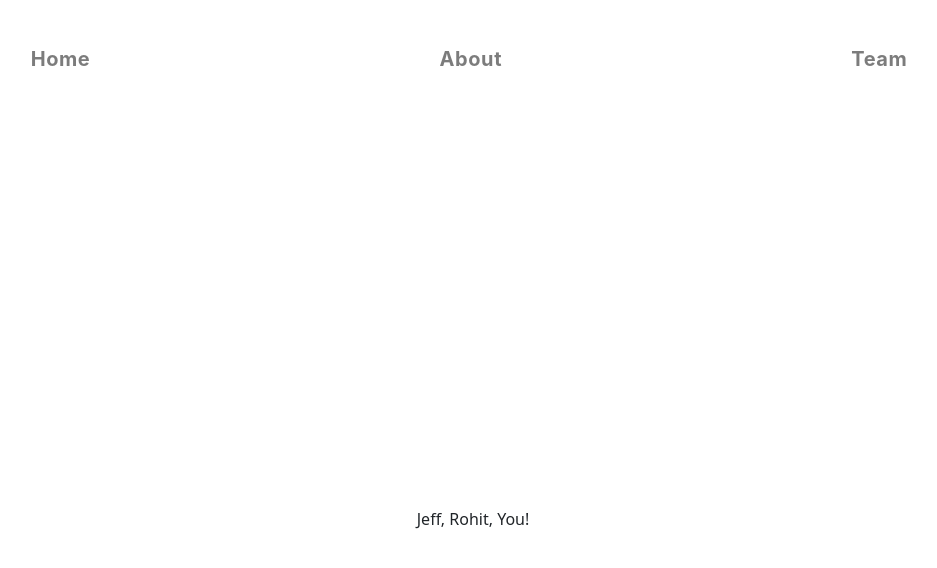
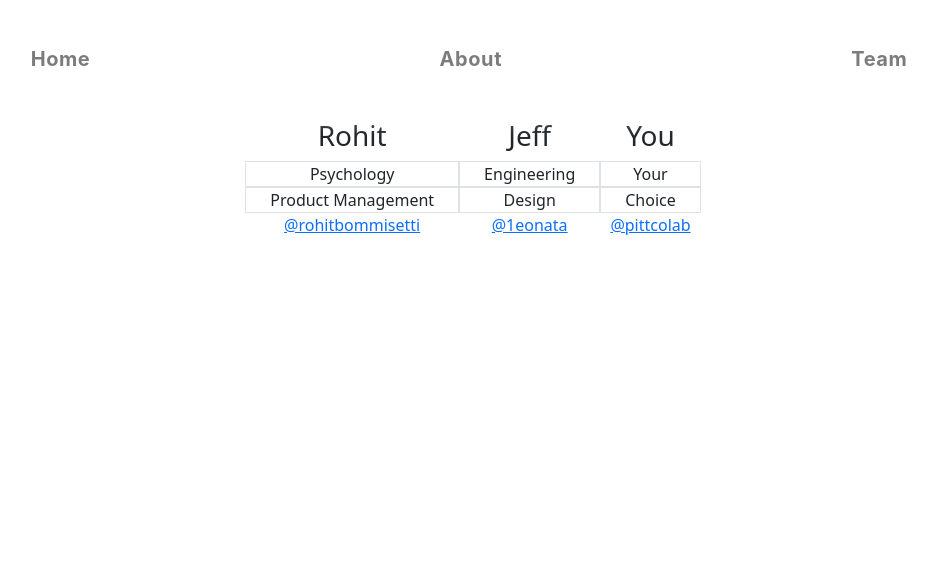
Before and after one commit to rohitbommisetti/colab, a React (Create React App) app: page /team in a window 1280 px wide. Shown: the top 568 px of the page, without its empty margins (167-1104 px from the left). Built offline with nearby package versions, Linux system fonts and the light colour scheme.

Commit message:
add instagram and team

```diff
--- a/src/App.css
+++ b/src/App.css
@@ -11,6 +11,15 @@ html, body {
 
 .wrap-about {
   margin: 27px;
+  padding-top: 27px;
+}
+
+.wrap-team {
+  text-align: center;
+  display: flex;
+  justify-content: center;
+  align-items: center;
+
 }
 
 .base {
@@ -18,8 +27,7 @@ html, body {
   text-align: center;
   justify-content: center;
   align-items: center;
-  text-align: center;
-  min-height: 100vh;
+  margin-top: 13rem;
 }
 
 h1 {
--- a/src/pages/About.js
+++ b/src/pages/About.js
@@ -1,48 +1,68 @@
 import { Typography } from '@mui/material';
 import React from 'react';
-
+import { Link } from 'react-router-dom';
 
 
 const About = (props) => {
   return (
-    <div className='base'>
       <div className='wrap-about'>
+        <Link sx={{ marginBottom: '10px' }} onClick={event => window.location.href = 'https://www.instagram.com/pittcolab/'}>
+          <Typography variant="h5" sx={{ fontFamily: 'MonumentExtended', marginBottom: '20px' }}>
+            @pittcolab
+          </Typography>
+        </Link>
         <Typography
-          variant="body2"
+          variant="h5"
           align="left"
           gutterBottom="true"
           paragraph="true"
           sx={{
-            fontSize: '1.0rem',
+            fontSize: '1.5rem',
             lineHeight: '29px',
           }}
         >
           We are a team of students disillusioned by the discussion of entrepreneurship on campus — we believe learning is best done by doing.
         </Typography>
         <Typography
-                  variant="body2"
+          variant="h5"
           align="left"
           gutterBottom="true"
           paragraph="true"
           sx={{
-                    fontSize: '1.0rem',
+            fontSize: '1.5rem',
             lineHeight: '29px',
           }}
         >
           We are making a bet on student potential — student builders have created this generation's most impactful products like Facebook, Dropbox, Reddit, and DoorDash. We are super bullish on what Pitt's talent can achieve.
         </Typography>
         <Typography
-                  variant="body2"
+          variant="h5"
           align="left"
           gutterBottom="true"
           paragraph="true"
           sx={{
-                    fontSize: '1.0rem',
+            fontSize: '1.5rem',
             lineHeight: '29px',
           }}>
           We’re talking about initiatives like Pitt's very own national startup career fair to help you land internships, software products with recurring revenue, and networking events to accelerate your college career.
         </Typography>
-      </div>
+        <Typography
+          variant="h5"
+          align="left"
+          gutterBottom="true"
+          paragraph="true"
+          sx={{
+            fontSize: '1.5rem',
+            lineHeight: '29px',
+          }}>
+          Inspired by
+          <Typography>
+
+          </Typography>
+          <Link onClick={event =>  window.location.href='https://v1michigan.com/'}>
+            V1 at the University of Michigan
+          </Link>
+        </Typography>
       </div>
   )
 };
--- a/src/pages/Home.js
+++ b/src/pages/Home.js
@@ -1,16 +1,14 @@
 import React from 'react';
 import { Typography, Button } from '@mui/material';
-import InstagramIcon from '@mui/icons-material/Instagram';
 import { Link } from 'react-router-dom';
 
 const Home = (props) => {
     return (
         <div className='base'>
             <div className='wrap-home'>
-                <Link href="https://www.instagram.com/colabpitt/" sx={{ marginBottom: '10px' }}>
+                <Link sx={{ marginBottom: '10px' }} onClick={event =>  window.location.href='https://www.instagram.com/pittcolab/'}>
                     <Typography variant="b2" align='center' sx={{ fontFamily: 'MonumentExtended' }}>
-                        <InstagramIcon />
-                        #pittcolab
+                        @pittcolab
                     </Typography>
                 </Link>
 
--- a/src/pages/Team.js
+++ b/src/pages/Team.js
@@ -1,10 +1,60 @@
 import React from 'react';
 
 const Team = (props) => {
-return (
-    <div className='base'>
-      Jeff, Rohit, You!
+  return (
+    <div className='body'>
+      <div className='wrap-team'>
+        <div class="flex flex-col items-center w-full gap-y-4 md:w-1/2 lg:flex-row lg:items-end lg:w-auto lg:gap-x-3 lg:gap-y-0">
+          <h3 class="text-7xl font-semibold">Rohit</h3>
+          <div class="flex gap-y-4 text-center lg:text-left lg:gap-y-1 flex-col">
+            <div class="flex gap-x-2 items-center">
+              <div class="bg-[#111] bg-opacity-50 border border-[#a9a9a9] rounded-full px-4">
+                Psychology
+              </div>
+              <div class="bg-[#111] bg-opacity-50 border border-[#a9a9a9] rounded-full px-4">
+                Product Management
+              </div>
+            </div>
+            <a class="text-[#5c75f5] hover:text-[#90bcfe] transition-colors " rel="noreferrer" target="_blank" href="https://twitter.com/rohitbommisetti">
+              @rohitbommisetti
+            </a>
+          </div>
+        </div>
+        <div class="flex flex-col items-center w-full gap-y-4 md:w-1/2 lg:flex-row lg:items-end lg:w-auto lg:gap-x-3 lg:gap-y-0">
+          <h3 class="text-7xl font-semibold">Jeff</h3>
+          <div class="flex gap-y-4 text-center lg:text-left lg:gap-y-1 flex-col">
+            <div class="flex gap-x-2 items-center">
+              <div class="bg-[#111] bg-opacity-50 border border-[#a9a9a9] rounded-full px-4">
+                Engineering
+              </div>
+              <div class="bg-[#111] bg-opacity-50 border border-[#a9a9a9] rounded-full px-4">
+                Design
+              </div>
+            </div>
+            <a class="text-[#5c75f5] hover:text-[#90bcfe] transition-colors " rel="noreferrer" target="_blank" href="https://twitter.com/1eonata">
+              @1eonata
+            </a>
+          </div>
+        </div>
+        <div class="flex flex-col items-center w-full gap-y-4 md:w-1/2 lg:flex-row lg:items-end lg:w-auto lg:gap-x-3 lg:gap-y-0">
+          <h3 class="text-7xl font-semibold">You</h3>
+          <div class="flex gap-y-4 text-center lg:text-left lg:gap-y-1 flex-col">
+            <div class="flex gap-x-2 items-center">
+              <div class="bg-[#111] bg-opacity-50 border border-[#a9a9a9] rounded-full px-4">
+                Your
+              </div>
+              <div class="bg-[#111] bg-opacity-50 border border-[#a9a9a9] rounded-full px-4">
+                Choice
+              </div>
+            </div>
+            <a class="text-[#5c75f5] hover:text-[#90bcfe] transition-colors " rel="noreferrer" target="_blank" href="https://www.instagram.com/pittcolab/">
+              @pittcolab
+            </a>
+          </div>
+        </div>
+      </div>
     </div>
+
   )
 };
 
```
Lines whose indentation alone changed are shown as unchanged.
